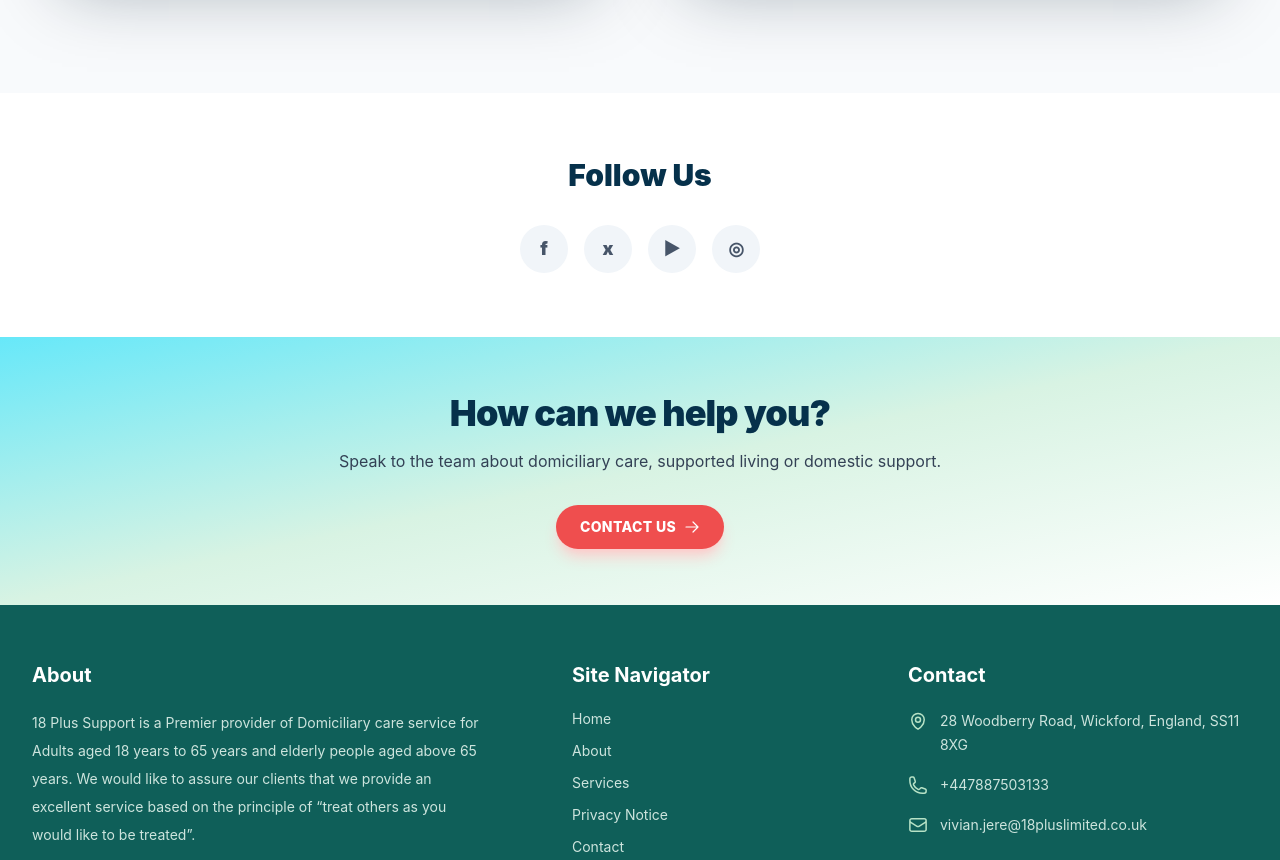
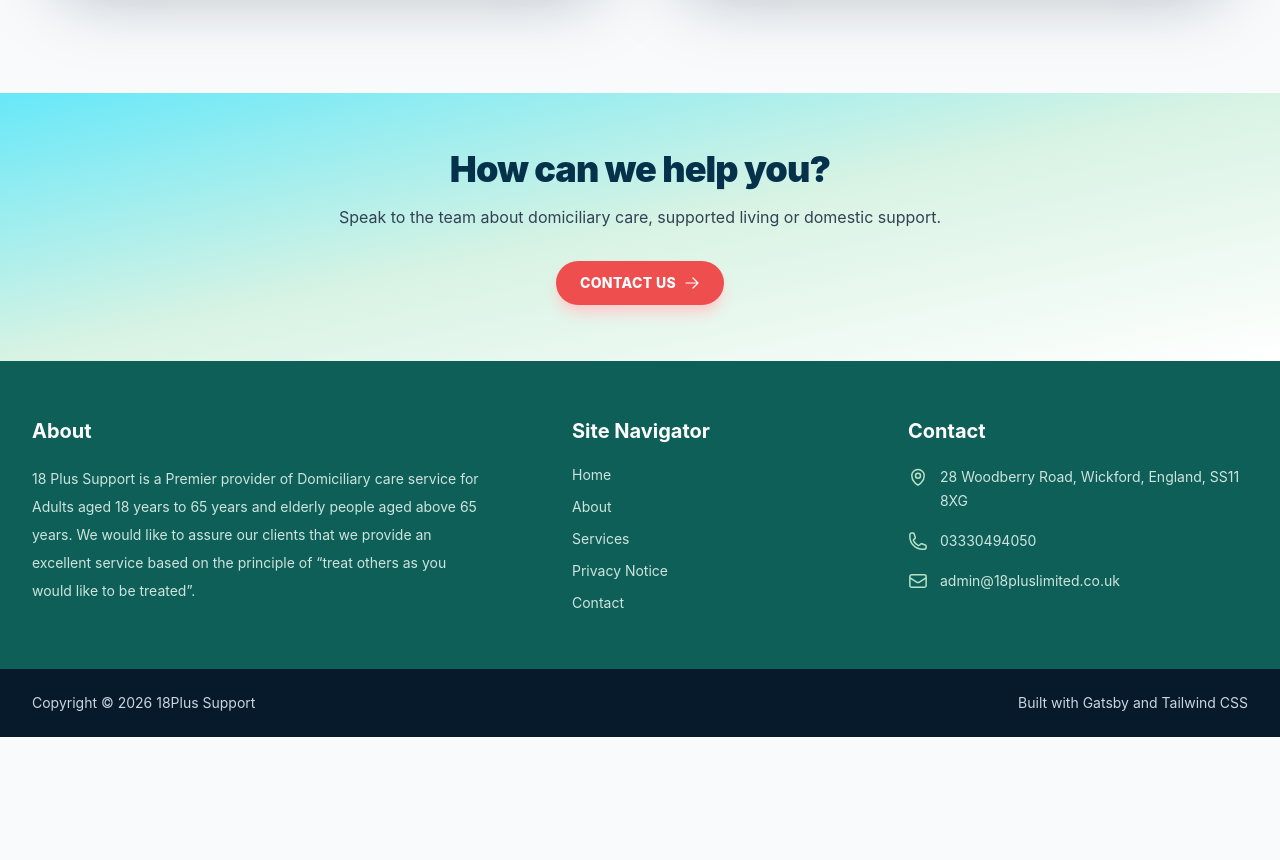
Before and after one commit to ChabuChabu/18pluslimited, a Gatsby site: page /services in a window 1280 px wide. Shown: the part 2882-3742 px from the top of the page. After the commit the page ends 3619 px from the top, so only its background shows below. Built offline with nearby package versions, Linux system fonts and the light colour scheme; Gatsby itself is replaced by a stand-in of ours.

Commit message:
updated services and contacts

```diff
--- a/gatsby-config.js
+++ b/gatsby-config.js
@@ -4,8 +4,8 @@ module.exports = {
     title: `18Plus Support`,
     description: `Premier provider of domiciliary care, supported living and cleaning services in Essex, Kent and the South East.`,
     siteUrl: `https://18pluslimited.co.uk`,
-    contactEmail: `vivian.jere@18pluslimited.co.uk`,
-    phone: `+447887503133`,
+    contactEmail: `admin@18pluslimited.co.uk`,
+    phone: `03330494050`,
     address: `28 Woodberry Road, Wickford, England, SS11 8XG`
   },
   plugins: [
--- a/src/data/privacy.js
+++ b/src/data/privacy.js
@@ -4,7 +4,7 @@ export const privacySections = [
     body: [
       "As part of the services we offer, we are required to process personal data about our staff, our service users and, in some instances, the friends or relatives of our service users and staff. “Processing” can mean collecting, recording, organising, storing, sharing or destroying data.",
       "We are committed to being transparent about why we need your personal data and what we do with it. This information is set out in this privacy notice. It also explains your rights when it comes to your data.",
-      "If you have any concerns or questions please contact us: admin@18pluslimited.co.uk or telephone 03330495020."
+      "If you have any concerns or questions please contact us: admin@18pluslimited.co.uk or telephone 03330494050."
     ]
   },
   {
--- a/src/data/site.js
+++ b/src/data/site.js
@@ -2,9 +2,8 @@ export const contact = {
   company: "18Plus Support",
   address: "28 Woodberry Road, Wickford, England, SS11 8XG",
   contactAddress: "28 Woodberry Road, Wickford, England, SS11 8XG, Basildon SS15 5HB",
-  phone: "+447887503133",
-  email: "vivian.jere@18pluslimited.co.uk",
-  adminEmail: "admin@18pluslimited.co.uk",
+  phone: "03330494050",
+  email: "admin@18pluslimited.co.uk",
   cqc: "CQC Regulated"
 };
 
@@ -33,6 +32,7 @@ export const serviceList = [
   "Day/evening /evening/night sitting services, as required.",
   "Healthcare – assisting the service user to take prescribed medication.",
   "Dietary Care: i.e., preparation of snacks and meals according to the service user’s likes / dislikes and assisting with feeding, as required.",
+  "Accompanying service users into the community and for medical appointments.",
   "Domestic / Household services"
 ];
 
--- a/src/pages/contact.js
+++ b/src/pages/contact.js
@@ -38,22 +38,6 @@ const ContactPage = () => {
                 {contact.phone}
               </a>
             </ContactCard>
-
-            <div className="rounded-3xl bg-brand-50 p-6">
-              <h2 className="text-2xl font-black text-brand-950">Follow Us</h2>
-              <div className="mt-5 flex gap-3">
-                {["f", "x", "▶", "◎"].map((item) => (
-                  <a
-                    key={item}
-                    href="https://www.facebook.com"
-                    className="flex h-11 w-11 items-center justify-center rounded-full bg-white text-lg font-black text-brand-700 shadow-sm hover:bg-brand-900 hover:text-white"
-                    aria-label="Social media link"
-                  >
-                    {item}
-                  </a>
-                ))}
-              </div>
-            </div>
           </aside>
 
           <div className="card p-6 sm:p-8">
--- a/src/pages/services.js
+++ b/src/pages/services.js
@@ -58,24 +58,6 @@ const ServicesPage = () => (
       </div>
     </section>
 
-    <section className="bg-white py-16">
-      <div className="container-page text-center">
-        <p className="text-3xl font-black text-brand-900">Follow Us</p>
-        <div className="mt-8 flex justify-center gap-4">
-          {["f", "x", "▶", "◎"].map((item) => (
-            <a
-              key={item}
-              href="https://www.facebook.com"
-              className="flex h-12 w-12 items-center justify-center rounded-full bg-slate-100 text-lg font-black text-slate-600 hover:bg-brand-100 hover:text-brand-900"
-              aria-label="Social media link"
-            >
-              {item}
-            </a>
-          ))}
-        </div>
-      </div>
-    </section>
-
     <CTA />
   </Layout>
 );
```
